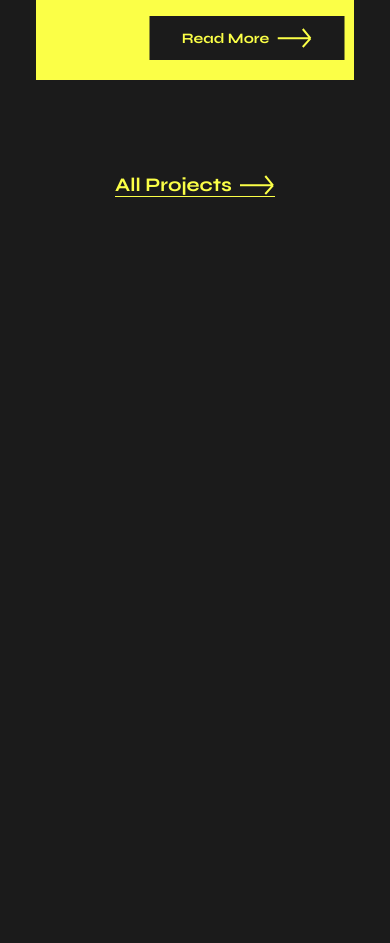
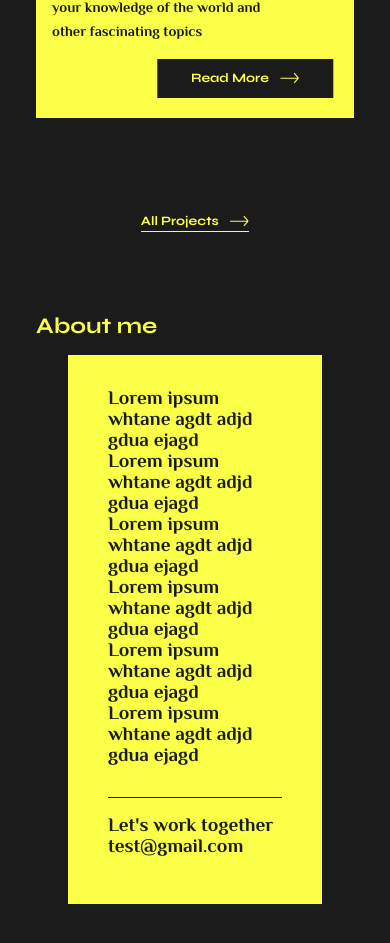
Before and after one commit to Abisola-Morohunfolu/my-portfolio, a React (Create React App) app: page / in a window 390 px wide. Shown: the part 1146-2089 px from the top of the page. Before the commit the page ends 1383 px from the top, so only its background shows below. Built offline with nearby package versions, Linux system fonts and the light colour scheme.

Commit message:
about section

```diff
--- /dev/null
+++ b/src/components/Home/About/About.js
@@ -0,0 +1,21 @@
+import * as classes from './About.module.css';
+
+const About = () => (
+	<section className={classes.About}>
+		<h3 className={classes.Heading}>About me</h3>
+		<div className={classes.TextBox}>
+			<p>Lorem ipsum whtane agdt adjd gdua ejagd</p>
+			<p>Lorem ipsum whtane agdt adjd gdua ejagd</p>
+			<p>Lorem ipsum whtane agdt adjd gdua ejagd</p>
+			<p>Lorem ipsum whtane agdt adjd gdua ejagd</p>
+			<p>Lorem ipsum whtane agdt adjd gdua ejagd</p>
+			<p>Lorem ipsum whtane agdt adjd gdua ejagd</p>
+			<div className={classes.ContactDetails}>
+				<p>Let's work together</p>
+				<a href="mailto:bisola.morohunfolu@gmail.com">test@gmail.com</a>
+			</div>
+		</div>
+	</section>
+);
+
+export default About;
--- /dev/null
+++ b/src/components/Home/About/About.module.css
@@ -0,0 +1,34 @@
+.About {
+	padding: 5rem 4.5rem 5rem;
+	overflow: hidden;
+	scroll-snap-align: start;
+	height: 100vh;
+}
+
+.Heading {
+	color: var(--color-primary);
+	font-size: 3.6rem;
+}
+
+.TextBox {
+	background-color: var(--color-primary);
+	color: var(--background);
+	margin: 2rem 4rem;
+	padding: 4rem 5rem;
+	/* margin-left: 10rem; */
+	max-width: max-content;
+	font-size: 2.4rem;
+	font-family: var(--secondary-font);
+}
+
+.ContactDetails {
+	margin-top: 4rem;
+	border-top: 1px solid var(--background);
+	padding: 2rem 0;
+}
+
+@media only screen and (max-width: 37.5em) {
+	.Heading {
+		font-size: 2.8rem;
+	}
+}
--- a/src/components/Home/FeaturedProject/Featured.module.css
+++ b/src/components/Home/FeaturedProject/Featured.module.css
@@ -1,8 +1,6 @@
 .FeaturedProject {
 	padding: 5rem 4.5rem 5rem;
-	scroll-snap-type: y mandatory;
 	overflow: hidden;
-	scroll-behavior: auto;
 	scroll-snap-align: start;
 	/* scroll-padding: -5rem; */
 }
@@ -17,7 +15,7 @@
 
 .ImageContainer {
 	position: relative;
-	scroll-snap-align: start;
+	/* scroll-snap-align: start; */
 }
 
 .ImageCover {
@@ -41,9 +39,10 @@
 
 .ProjectInfo {
 	background-color: var(--color-primary);
-	width: 55rem;
-	height: 30rem;
-	padding: 4rem 3.5rem;
+	width: 50rem;
+	height: min-content;
+	max-height: 30rem;
+	padding: 2rem 1.5rem;
 	position: absolute;
 	top: 50%;
 	right: 0;
@@ -141,6 +140,10 @@
 	.ProjectInfo h5 {
 		font-size: 2.4rem;
 	}
+
+	.ProjectInfoButton {
+		transform: translateX(80%);
+	}
 }
 
 @media only screen and (max-width: 37.5em) {
@@ -172,15 +175,22 @@
 	}
 
 	.ProjectInfoButton {
-		background-color: var(--background);
-		display: inline-block;
-		padding: 1.5rem 3rem;
-		font-size: 1.6rem;
+		padding: 1.2rem 1.5rem;
 		display: flex;
 		align-items: center;
-		transform: translateX(50%);
-		width: 50vw;
+		transform: translateX(60%);
+		width: 45vw;
 		justify-content: center;
+	}
+
+	.ProjectInfoButton h5,
+	.AllProjectButton h5 {
+		font-size: 1.6rem;
+		margin-right: 1.4rem;
+	}
+
+	.Project svg {
+		width: 2.4rem;
 	}
 
 	.AllProjectButton {
--- a/src/components/Home/FeaturedProject/FeaturedProject.js
+++ b/src/components/Home/FeaturedProject/FeaturedProject.js
@@ -33,7 +33,7 @@ const FeaturedProject = ({ showProjects }) => {
 						className={classes.ImageCover}
 						initial="initial"
 						variants={{
-							initial: { width: '100%', left: 0 },
+							initial: { width: '120%', left: 0 },
 							scaleDown: {
 								width: 0,
 								left: '100%',
--- a/src/components/Home/Header/Navbar/navbar.module.css
+++ b/src/components/Home/Header/Navbar/navbar.module.css
@@ -1,5 +1,5 @@
 .Navbar {
-	padding: 2rem 4.5rem;
+	padding: 1rem 4.5rem;
 	display: flex;
 	justify-content: space-between;
 	align-items: center;
--- a/src/components/Home/Header/header.module.css
+++ b/src/components/Home/Header/header.module.css
@@ -3,7 +3,7 @@
 	place-items: center;
 	place-content: center;
 	text-align: center;
-	height: 90vh;
+	height: 95vh;
 	padding: 2rem;
 	position: relative;
 	font-size: 3.6rem;
--- a/src/components/Home/Home.js
+++ b/src/components/Home/Home.js
@@ -4,7 +4,7 @@ import Navbar from './Header/Navbar/navbar';
 import Header from './Header/header';
 import ProjectMenu from './ProjectsMenu/ProjectMenu';
 import FeaturedProject from './FeaturedProject/FeaturedProject';
-
+import About from './About/About';
 
 const Home = () => {
 	const [toggleMenu, setToggleMenu] = React.useState(false);
@@ -17,6 +17,7 @@ const Home = () => {
 			<Header />
 			<ProjectMenu menuState={toggleMenu} closeMenu={hideMenu} />
 			<FeaturedProject showProjects={showMenu} />
+			<About />
 		</>
 	);
 };
```
Also changed, not shown: 1 other file (tests, documents, lock files or other folders).
